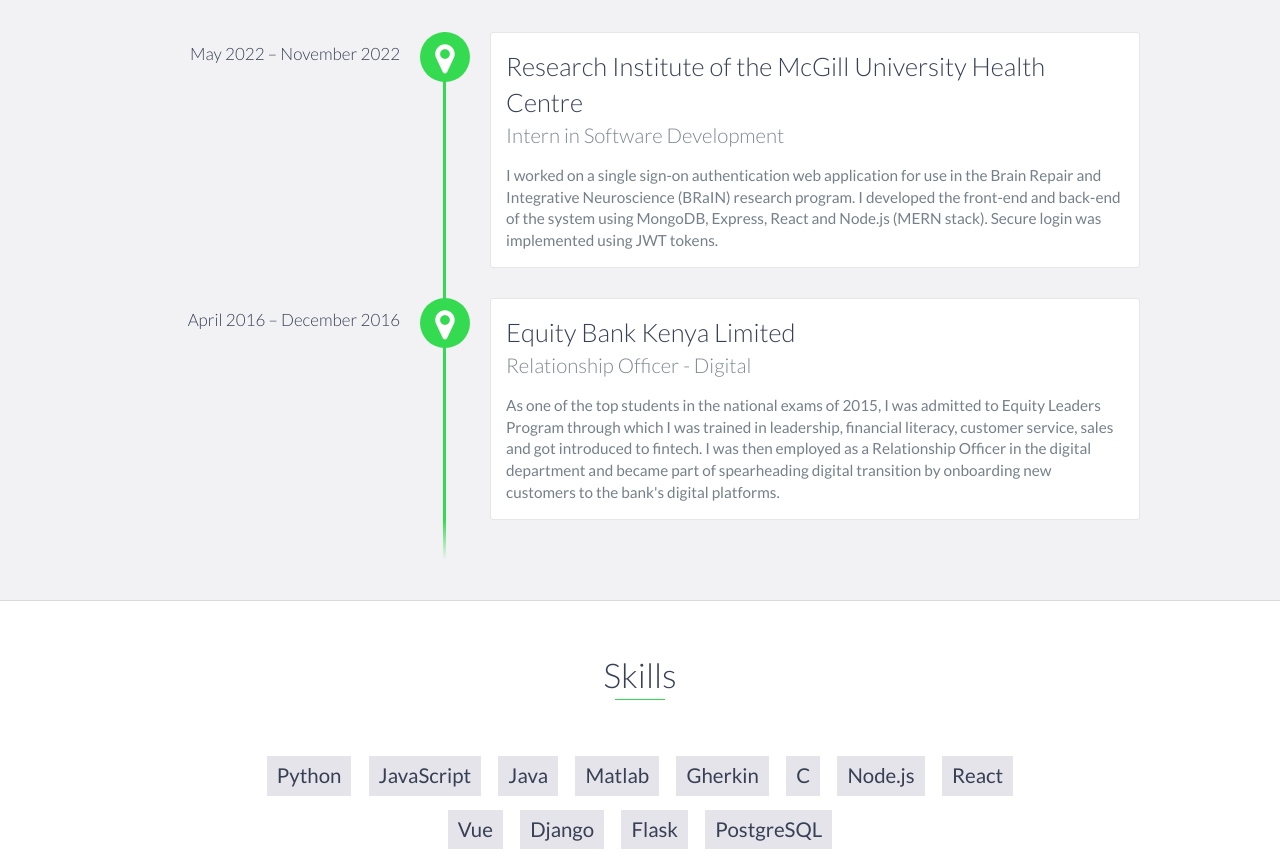
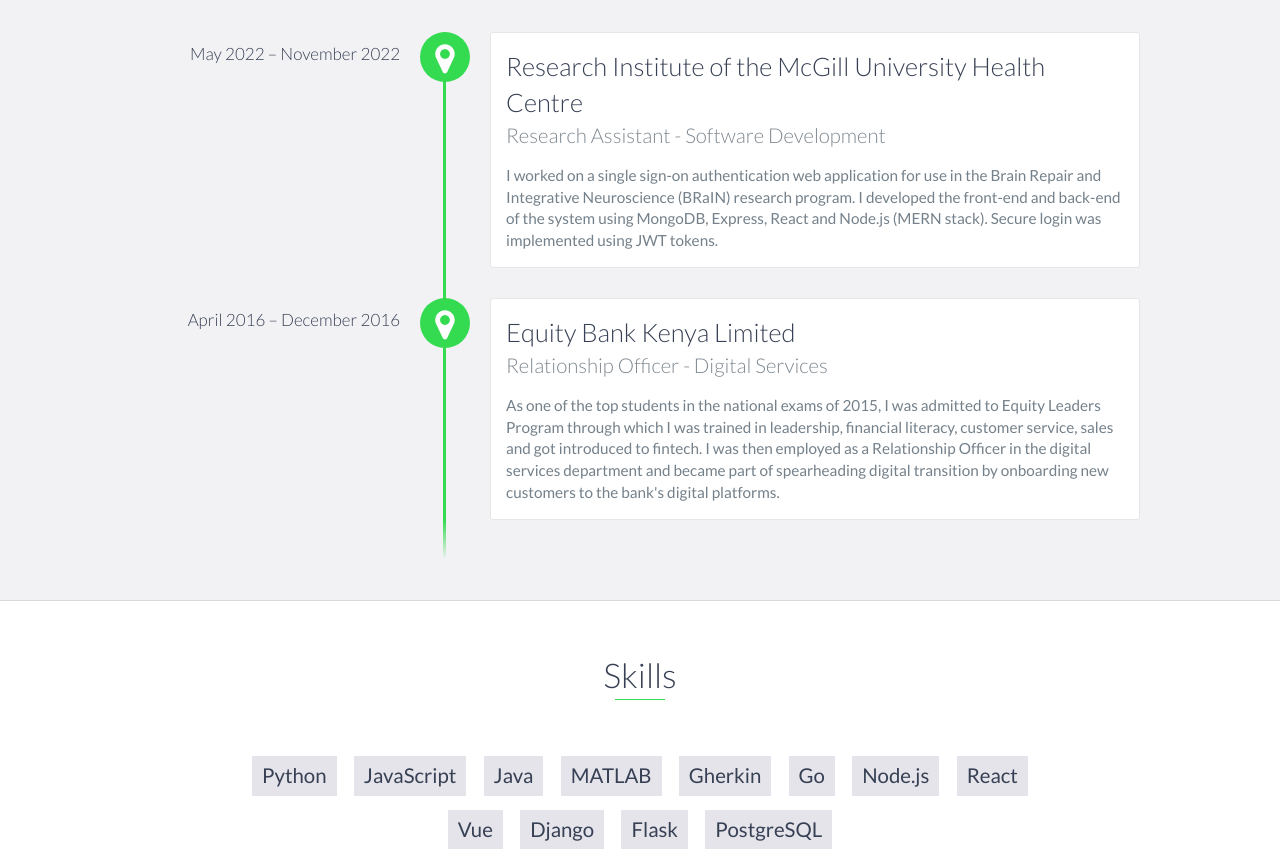
Before and after one commit to ben12mwaniki/my-portfolio, a website: page index.html in a window 1280 px wide. Shown: the part 2760-3619 px from the top of the page. Drawn offline with nearby package versions, Linux system fonts and the light colour scheme.

Commit message:
modify experience and skills

```diff
--- a/index.html
+++ b/index.html
@@ -191,7 +191,7 @@
         <div id="experience-timeline">
             <div data-date="May 2022 – November 2022">
                 <h3> Research Institute of the McGill University Health Centre</h3>
-                <h4>Intern in Software Development</h4>
+                <h4> Research Assistant - Software Development</h4>
                 <p>
                     I worked on a single sign-on authentication web application for use in the Brain Repair and Integrative Neuroscience (BRaIN) research program. I developed the front-end and back-end of the system using MongoDB, Express, React and Node.js (MERN stack). Secure login was implemented using JWT tokens.
                 </p>
@@ -199,9 +199,9 @@
 
             <div data-date="April 2016 – December 2016">
                 <h3>Equity Bank Kenya Limited</h3>
-                <h4>Relationship Officer - Digital</h4>
+                <h4>Relationship Officer - Digital Services </h4>
                 <p>
-                    As one of the top students in the national exams of 2015, I was admitted to Equity Leaders Program through which I was trained in leadership, financial literacy, customer service, sales and got introduced to fintech. I was then employed as a Relationship Officer in the digital department and became part of spearheading digital transition by onboarding new customers to the bank's digital platforms.
+                    As one of the top students in the national exams of 2015, I was admitted to Equity Leaders Program through which I was trained in leadership, financial literacy, customer service, sales and got introduced to fintech. I was then employed as a Relationship Officer in the digital services department and became part of spearheading digital transition by onboarding new customers to the bank's digital platforms.
                 </p>
             </div>
 
@@ -215,9 +215,9 @@
             <li>Python</li>
             <li>JavaScript</li>
             <li>Java</li>
-            <li>Matlab</li>
+            <li>MATLAB</li>
             <li>Gherkin</li>
-            <li>C</li>
+            <li>Go</li>
             <li>Node.js</li>
             <li>React</li>
             <li>Vue</li>
@@ -241,7 +241,7 @@
             <div class="row">
                 <div class="col-sm-5 copyright">
                     <p>
-                        Copyright &copy; <span id="current-year">2024</span> Ben Mwaniki
+                        Copyright &copy; <span id="current-year">2025</span> Ben Mwaniki
                     </p>
                 </div>
                 <div class="col-sm-2 top">
@@ -264,7 +264,7 @@
                             <a href="https://www.facebook.com/" target="_blank"><i class="fa fa-facebook" aria-hidden="true"></i></a>
                         </li>
                         <li>
-                            <a href="https://twitter.com/" target="_blank"><i class="fa fa-twitter" aria-hidden="true"></i></a>
+                            <a href="https://x.com/" target="_blank"><i class="fa fa-twitter" aria-hidden="true"></i></a>
                         </li>
 
                     </ul>
```
